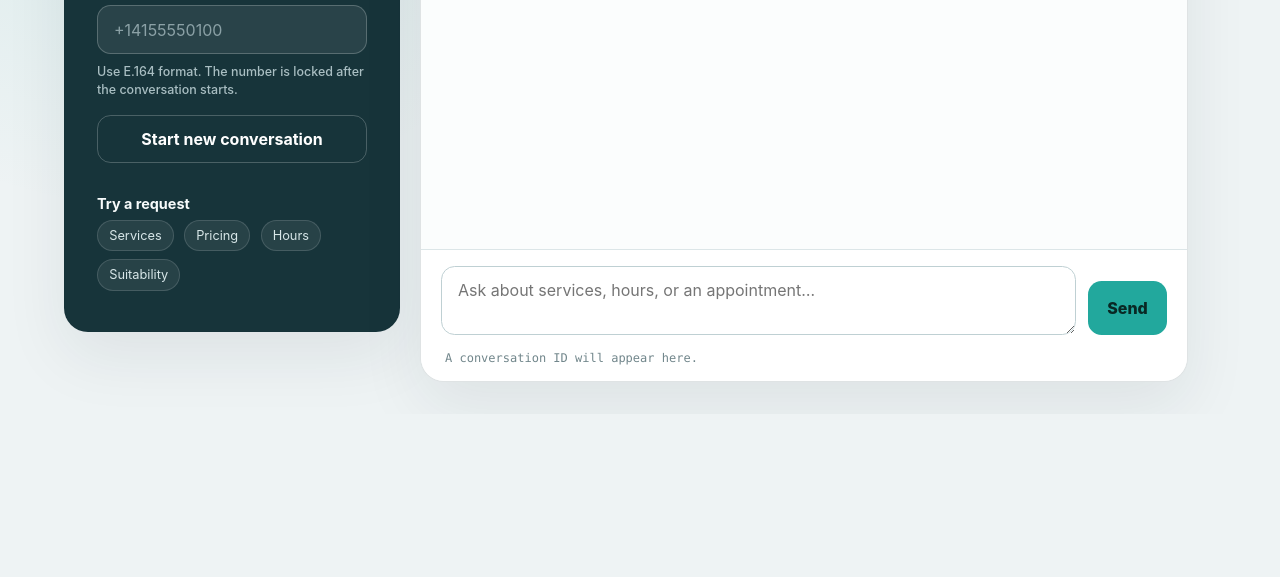
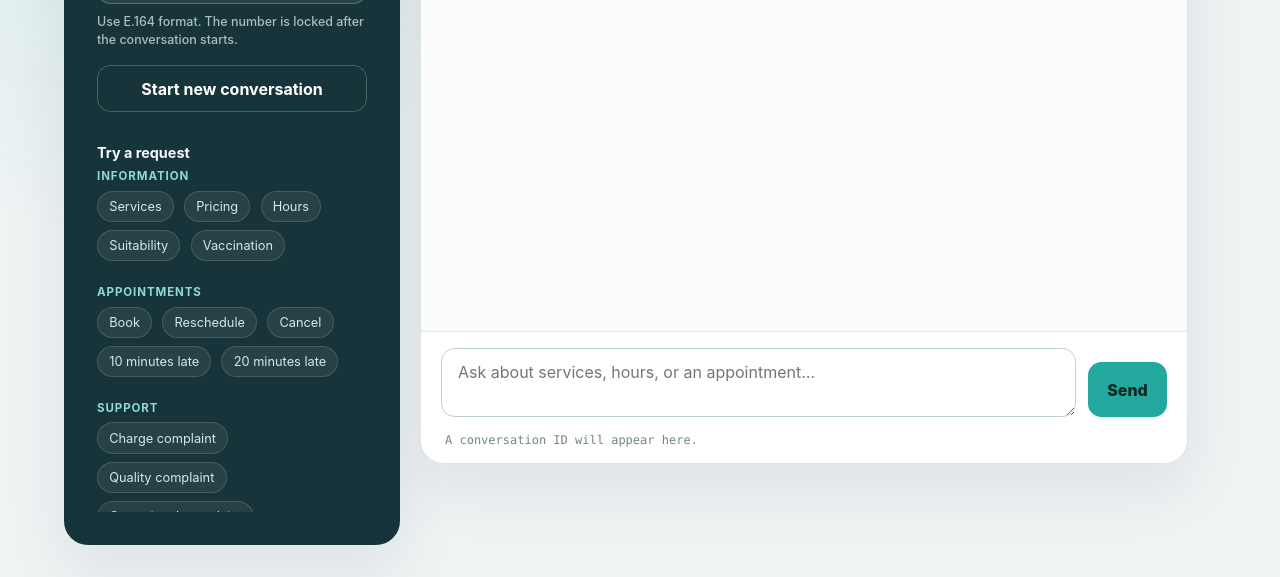
Before and after one commit to 1hemant2/dog-grooming-ai-receptionist, a website: page public/index.html in a window 1280 px wide. Shown: the part 386-963 px from the top of the page. Before the commit the page ends 800 px from the top, so only its background shows below. Drawn offline with Linux system fonts and the light colour scheme.

Commit message:
feat: expand demo scenarios and dev configuration

```diff
--- a/public/app.js
+++ b/public/app.js
@@ -18,6 +18,7 @@ class ReceptionistDemo {
 		this.conversationId = sessionStorage.getItem(CONVERSATION_ID_KEY);
 
 		this.form.addEventListener("submit", this.sendMessage.bind(this));
+		this.messageInput.addEventListener("keydown", this.handleMessageKeydown.bind(this));
 		this.newConversationButton.addEventListener("click", this.startNewConversation.bind(this));
 		this.scenarioList.addEventListener("click", this.selectScenario.bind(this));
 
@@ -34,6 +35,18 @@ class ReceptionistDemo {
 		if (this.conversationId) {
 			this.callerPhoneInput.disabled = true;
 			this.conversationIdLabel.textContent = `Conversation: ${this.conversationId}`;
+		}
+	}
+
+	handleMessageKeydown(event) {
+		if (event.key !== "Enter" || event.shiftKey || event.isComposing) {
+			return;
+		}
+
+		event.preventDefault();
+
+		if (!this.sendButton.disabled) {
+			this.form.requestSubmit();
 		}
 	}
 
--- a/public/index.html
+++ b/public/index.html
@@ -39,16 +39,94 @@
 
 				<div class="scenario-list" id="scenario-list">
 					<p class="field-label">Try a request</p>
-					<button type="button" data-prompt="What services do you offer?">
+
+					<div class="scenario-group">
+						<p class="scenario-group-label">Information</p>
+						<button type="button" data-prompt="What grooming services do you offer?">
 							Services
 						</button>
-					<button type="button" data-prompt="How much does a full groom cost?">
+						<button
+							type="button"
+							data-prompt="What is the starting price for a full groom for a 50-pound dog?"
+						>
 							Pricing
 						</button>
 						<button type="button" data-prompt="Are you open on Sunday?">Hours</button>
-					<button type="button" data-prompt="Do you groom large golden retrievers?">
+						<button
+							type="button"
+							data-prompt="Can you groom my 80-pound golden retriever? He is healthy and calm."
+						>
 							Suitability
 						</button>
+						<button
+							type="button"
+							data-prompt="Do I need current rabies vaccination proof for my dog?"
+						>
+							Vaccination
+						</button>
+					</div>
+
+					<div class="scenario-group">
+						<p class="scenario-group-label">Appointments</p>
+						<button
+							type="button"
+							data-prompt="I want to book a bath for Max next Saturday at 10:00 AM. My name is Hemant, my phone is +14155550100, Max weighs 50 pounds, and his rabies vaccination is current."
+						>
+							Book
+						</button>
+						<button
+							type="button"
+							data-prompt="I need to reschedule Max's appointment. My name is Hemant and my contact phone is +14155550100. Can I move it to next Saturday at 11:00 AM?"
+						>
+							Reschedule
+						</button>
+						<button
+							type="button"
+							data-prompt="I want to cancel Max's appointment. My name is Hemant and my contact phone is +14155550100."
+						>
+							Cancel
+						</button>
+						<button
+							type="button"
+							data-prompt="I am running 10 minutes late for Max's appointment. My name is Hemant and my contact phone is +14155550100."
+						>
+							10 minutes late
+						</button>
+						<button
+							type="button"
+							data-prompt="I am running 20 minutes late for Max's appointment. My name is Hemant and my contact phone is +14155550100."
+						>
+							20 minutes late
+						</button>
+					</div>
+
+					<div class="scenario-group">
+						<p class="scenario-group-label">Support</p>
+						<button
+							type="button"
+							data-prompt="I was charged incorrectly for Max's grooming. My name is Hemant and my contact phone is +14155550100."
+						>
+							Charge complaint
+						</button>
+						<button
+							type="button"
+							data-prompt="I am unhappy with the grooming quality for Max. My name is Hemant and my contact phone is +14155550100."
+						>
+							Quality complaint
+						</button>
+						<button
+							type="button"
+							data-prompt="I have a complaint about the waiting time at my appointment. My name is Hemant and my contact phone is +14155550100."
+						>
+							Operational complaint
+						</button>
+						<button
+							type="button"
+							data-prompt="My dog was injured during grooming. My name is Hemant and my contact phone is +14155550100."
+						>
+							Safety complaint
+						</button>
+					</div>
 				</div>
 			</aside>
 
--- a/public/styles.css
+++ b/public/styles.css
@@ -177,6 +177,25 @@ input:disabled {
 .scenario-list {
 	margin-top: auto;
 	padding-top: 2rem;
+	max-height: 25rem;
+	overflow-y: auto;
+}
+
+.scenario-group {
+	margin-bottom: 1rem;
+}
+
+.scenario-group:last-child {
+	margin-bottom: 0;
+}
+
+.scenario-group-label {
+	margin: 0 0 0.45rem;
+	color: #8edbd4;
+	font-size: 0.72rem;
+	font-weight: 700;
+	letter-spacing: 0.08em;
+	text-transform: uppercase;
 }
 
 .scenario-list button {
@@ -380,6 +399,7 @@ textarea {
 	.scenario-list {
 		margin-top: 0;
 		padding-top: 1.5rem;
+		max-height: none;
 	}
 
 	.conversation-panel {
--- a/src/config/constants.ts
+++ b/src/config/constants.ts
@@ -4,7 +4,7 @@ const DEFAULT_PORT = 3000;
 const DEFAULT_BUSINESS_ID = "maple-street-dog-grooming";
 const DEFAULT_SPREADSHEET_ID = DEFAULT_BUSINESS_ID;
 const DEFAULT_CALENDAR_ID = DEFAULT_BUSINESS_ID;
-const DEFAULT_GEMINI_MODEL = "gemini-2.5-flash";
+const DEFAULT_GEMINI_MODEL = "gemini-3.5-flash";
 
 export const EXT = {
 	googleapis: {
@@ -53,7 +53,7 @@ export const APPLICATION_CONFIG = {
 	maxRequestBytes: 16_384,
 	maxMessageCharacters: 4_000,
 	maxConversationIdCharacters: 128,
-	externalRequestTimeoutMs: 10_000,
+	externalRequestTimeoutMs: 30_000,
 };
 
 export const APPLICATION_PATTERNS = {
--- a/src/services/conversation-orchestrator.ts
+++ b/src/services/conversation-orchestrator.ts
@@ -91,11 +91,13 @@ export class ConversationOrchestrator implements ConversationMessageHandler {
 				conversation,
 			);
 		} catch (error) {
-			console.error("Message interpretation failed.", {
+			const errorMessage = error instanceof Error ? error.message : String(error);
+			console.error(`Message interpretation failed: ${errorMessage}`, {
 				businessId: conversation.businessId,
 				conversationId: conversation.id,
 				outcomeStatus: "needs_information",
 				errorName: error instanceof Error ? error.constructor.name : "UnknownError",
+				errorMessage,
 			});
 			return this.finish(
 				conversation,
--- a/src/services/gemini-message-interpreter.ts
+++ b/src/services/gemini-message-interpreter.ts
@@ -57,7 +57,10 @@ export class GeminiMessageInterpreter implements MessageInterpreter {
 				},
 			});
 		} catch (error) {
-			throw new MessageInterpreterError("Gemini interpretation failed", { cause: error });
+			const reason = error instanceof Error ? `: ${error.message}` : "";
+			throw new MessageInterpreterError(`Gemini interpretation failed${reason}`, {
+				cause: error,
+			});
 		}
 
 		if (!response.text || response.text.trim().length === 0) {
```
Also changed, not shown: package.json (+14 -14 lines), .agents/skills/program-flow/references/requirements.md, README.md, 2 other files. Lines whose indentation alone changed are shown as unchanged.
